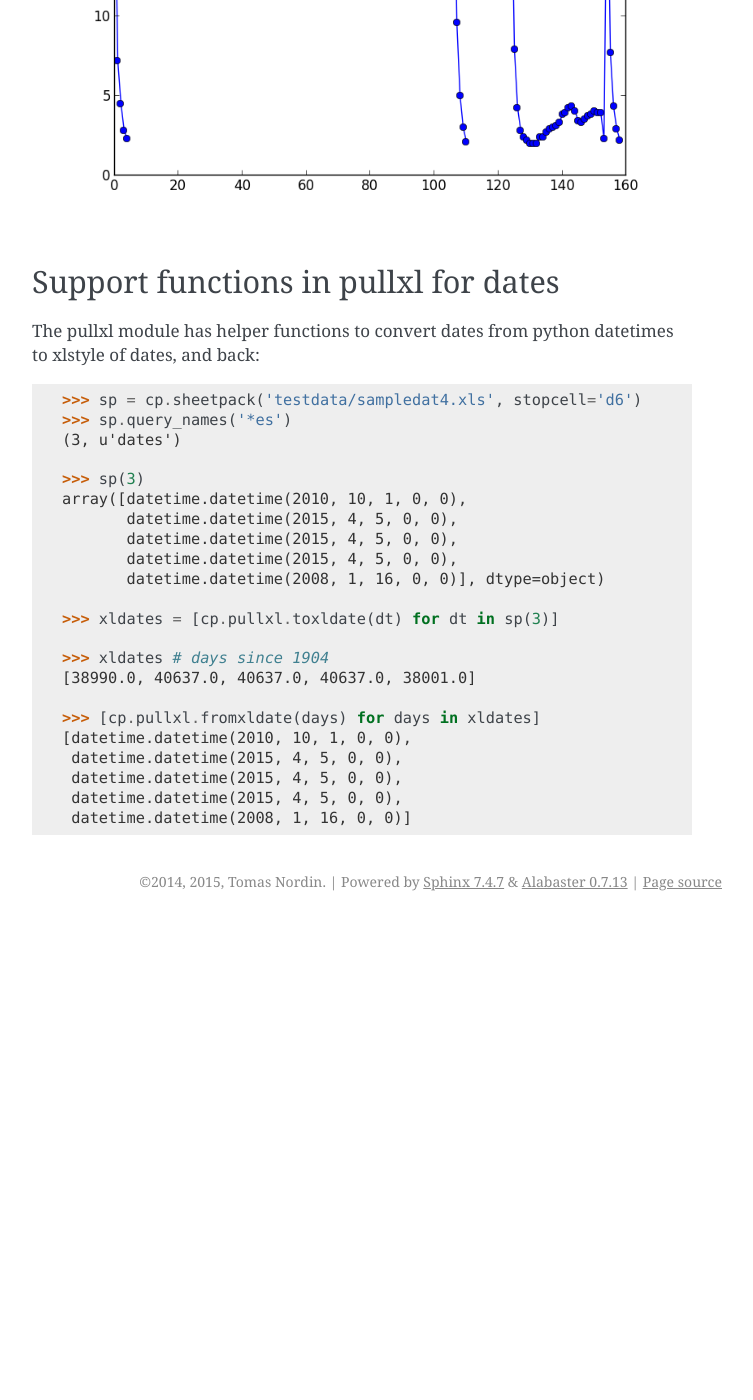
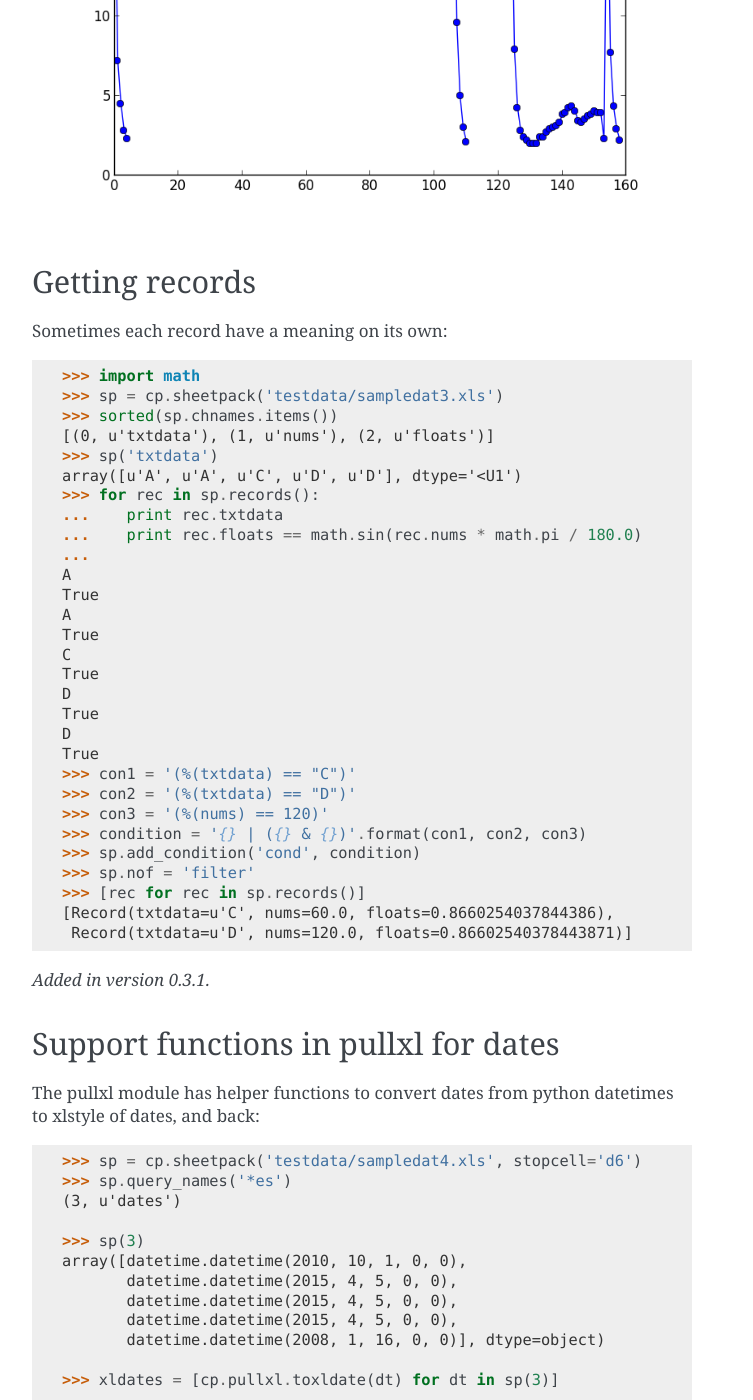
Before and after one commit to tomnor/channelpack, a Sphinx documentation site: the page built from docs/test_examples.rst, in a window 1280 px wide and 1400 px high, scrolled down 8790 px. Shown: the whole window, without its empty margins (388-1141 px from the left). Built offline with Sphinx 7.4.7, drawn with Linux system fonts in a browser that asks for light colours; before the commit the page ends 9711 px from its top, so only the background shows below that.

Commit message:
records method to ChannelPack
Also some tests on it (in test_examples.rst).

```diff
--- a/CHANGES.txt
+++ b/CHANGES.txt
@@ -1,3 +1,7 @@
+**0.3.1 (2015-05-11)**
+
+* Added a records method to ChannelPack.
+
 **0.3.0 (2015-04-06)**
 
 * The persistent condition strings are written whith python syntax operating on
--- a/docs/test_examples.rst
+++ b/docs/test_examples.rst
@@ -290,6 +290,43 @@ are extracted, but the start and stop conditions should yield just that::
 
 .. image:: pics/plotit06.png
 
+Getting records
+===============
+
+Sometimes each record have a meaning on its own::
+
+    >>> import math
+    >>> sp = cp.sheetpack('testdata/sampledat3.xls')
+    >>> sorted(sp.chnames.items())
+    [(0, u'txtdata'), (1, u'nums'), (2, u'floats')]
+    >>> sp('txtdata')
+    array([u'A', u'A', u'C', u'D', u'D'], dtype='<U1')
+    >>> for rec in sp.records():
+    ...    print rec.txtdata
+    ...    print rec.floats == math.sin(rec.nums * math.pi / 180.0)
+    ...
+    A
+    True
+    A
+    True
+    C
+    True
+    D
+    True
+    D
+    True
+    >>> con1 = '(%(txtdata) == "C")'
+    >>> con2 = '(%(txtdata) == "D")'
+    >>> con3 = '(%(nums) == 120)'
+    >>> condition = '{} | ({} & {})'.format(con1, con2, con3)
+    >>> sp.add_condition('cond', condition)
+    >>> sp.nof = 'filter'
+    >>> [rec for rec in sp.records()]
+    [Record(txtdata=u'C', nums=60.0, floats=0.8660254037844386),
+     Record(txtdata=u'D', nums=120.0, floats=0.86602540378443871)]
+
+.. versionadded:: 0.3.1
+
 Support functions in pullxl for dates
 =====================================
 
```
Also changed, not shown: 1 other file.
